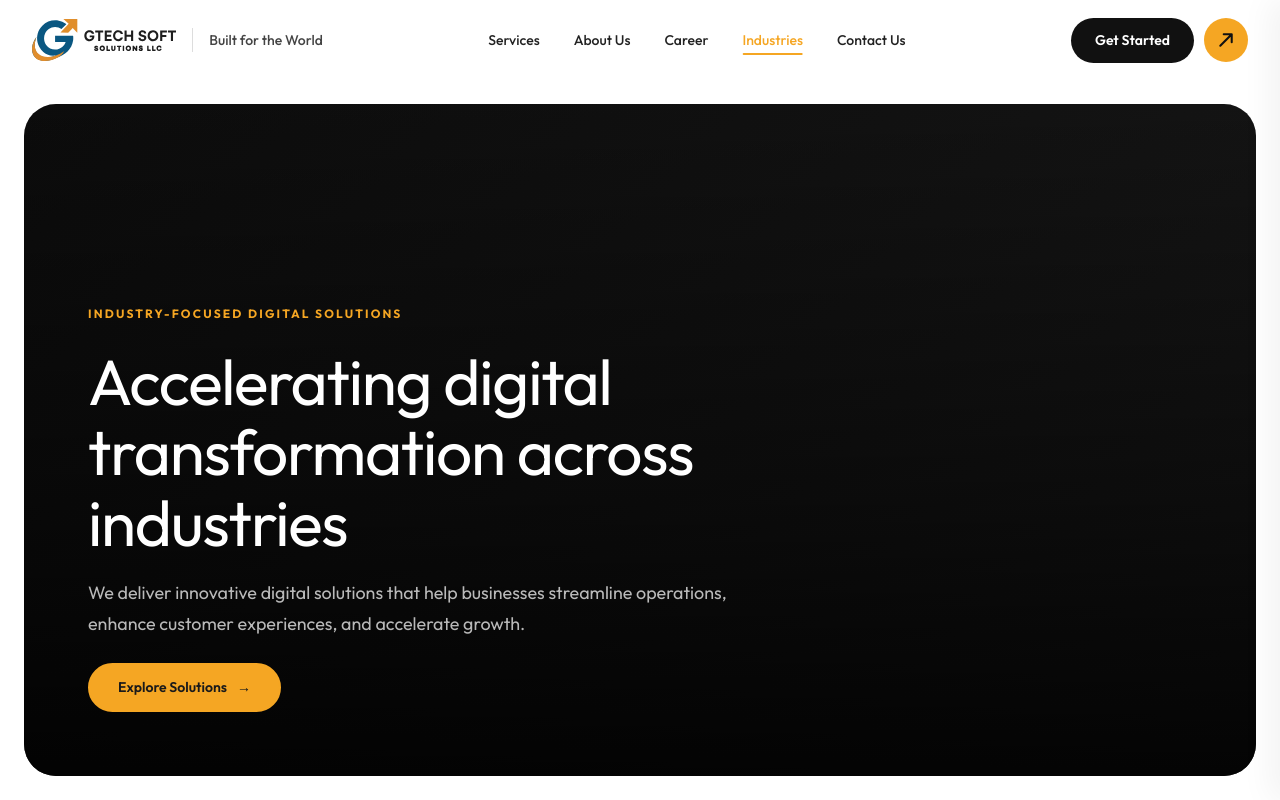
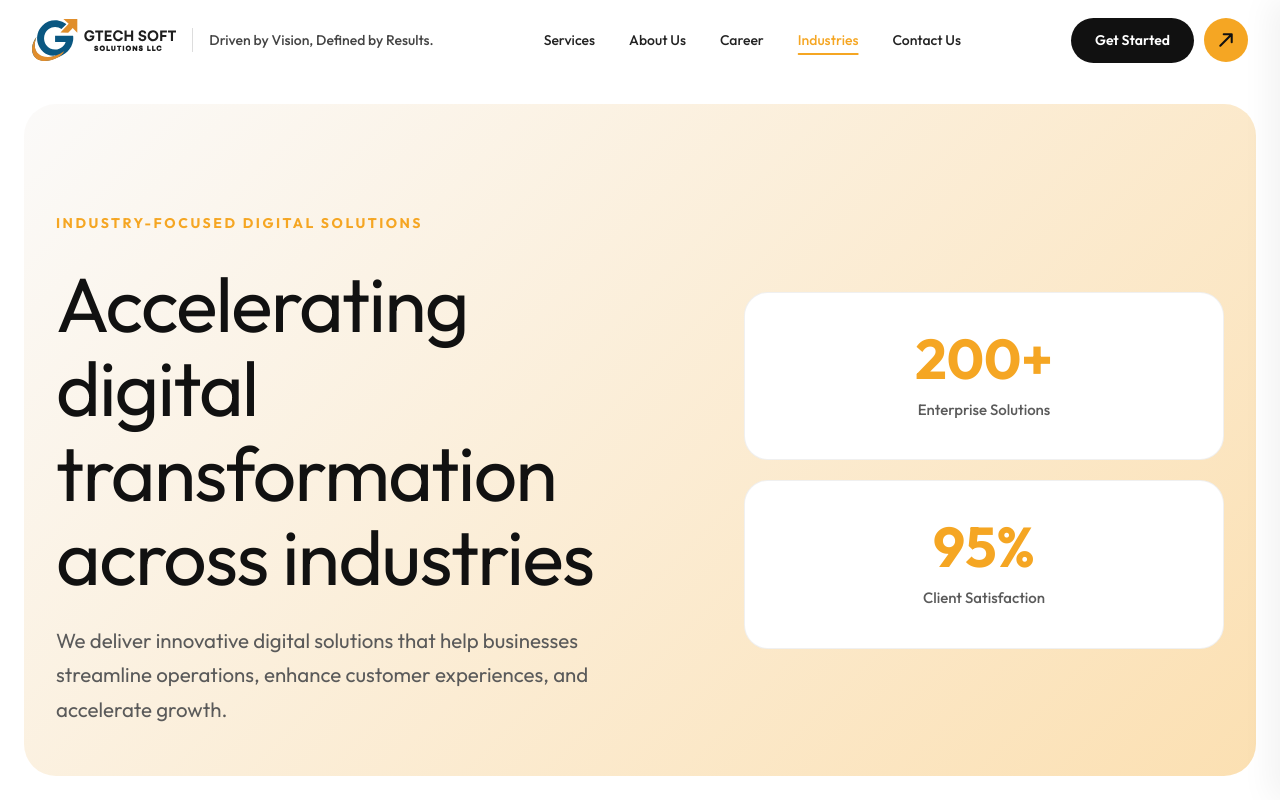
Before and after one commit to aviralsingh28/gtech, a Next.js app: page /industries in a window 1280 px wide. Shown: the top 800 px of the page. Built offline with nearby package versions, Linux system fonts and the light colour scheme; no server answers.

Commit message:
Enhance Footer and Navbar components, improve scroll behavior, and update hero sections for better layout and styling

```diff
--- a/src/components/Navbar.tsx
+++ b/src/components/Navbar.tsx
@@ -164,7 +164,7 @@ export default function Navbar() {
             />
             <div className="nav-tagline-divider" style={{ height: 24, borderLeft: "1px solid #ddd" }} />
             <span className="nav-tagline" style={{ fontSize: 14, color: "#444", fontWeight: 500, fontFamily: "'Outfit', sans-serif" }}>
-              Built for the World
+              Driven by Vision, Defined by Results.
             </span>
           </Link>
 
--- a/src/components/ScrollToTop.tsx
+++ b/src/components/ScrollToTop.tsx
@@ -1,9 +1,30 @@
-"use client";
-import { useEffect } from "react";
+// components/ScrollToTop.tsx
+'use client';
+
+import { useEffect } from 'react';
+import { usePathname } from 'next/navigation';
 
 export default function ScrollToTop() {
+  const pathname = usePathname();
+
   useEffect(() => {
-    window.scrollTo({ top: 0, behavior: 'instant' });
-  }, []);
+    // Disable automatic scroll restoration
+    if ('scrollRestoration' in window.history) {
+      window.history.scrollRestoration = 'manual';
+    }
+
+    // Scroll to top
+    window.scrollTo(0, 0);
+
+    // Optional: Smooth scroll to top for better UX
+    const timeoutId = setTimeout(() => {
+      window.scrollTo({ top: 0, behavior: 'smooth' });
+    }, 100);
+
+    return () => {
+      clearTimeout(timeoutId);
+    };
+  }, [pathname]);
+
   return null;
 }
--- a/src/components/industries/IndustriesHero.tsx
+++ b/src/components/industries/IndustriesHero.tsx
@@ -9,82 +9,117 @@ export default function IndustriesHero() {
       <div
         className="page-hero-card"
         style={{
-          background: "linear-gradient(135deg, #0d0d0d 0%, #1a1a1a 100%)",
+          background:
+            "linear-gradient(135deg, var(--surface, #fbfaf9) 0%, rgba(245, 166, 35, 0.35) 100%)",
+          display: "flex",
+          alignItems: "center",
+          minHeight: "inherit",
         }}
       >
         <div
+          className="page-hero-inner"
           style={{
-            position: "absolute",
-            inset: 0,
-            background:
-              "linear-gradient(to bottom, rgba(0,0,0,0.1) 0%, rgba(0,0,0,0.5) 60%, rgba(0,0,0,0.85) 100%)",
-            pointerEvents: "none",
+            display: "flex",
+            gap: "clamp(2rem, 5vw, 6rem)",
+            alignItems: "center",
+            justifyContent: "space-between",
+            flexWrap: "wrap",
+            maxWidth: 1400,
+            width: "100%",
+            margin: "0 auto",
+            padding: "3rem 2rem",
           }}
-          aria-hidden
-        />
-        <div className="page-hero-inner">
-          <div style={{ gridColumn: "1 / -1", maxWidth: 720 }}>
+        >
+          <div style={{ flex: 1, minWidth: 320 }}>
             <p
               style={{
-                fontSize: 12,
+                fontSize: 14,
                 letterSpacing: "0.18em",
                 color: "var(--amber, #f5a623)",
                 textTransform: "uppercase",
                 fontWeight: 700,
                 fontFamily: "'Outfit', sans-serif",
-                marginBottom: 24,
+                marginBottom: 28,
               }}
             >
               Industry-Focused Digital Solutions
             </p>
             <h1
               style={{
-                fontSize: "clamp(2.6rem, 5vw, 4.2rem)",
+                fontSize: "clamp(3.5rem, 6vw, 5rem)",
                 fontWeight: 400,
-                color: "#fff",
+                color: "#111",
                 lineHeight: 1.1,
                 fontFamily: "'Outfit', sans-serif",
                 letterSpacing: "-0.02em",
-                marginBottom: 20,
+                marginBottom: 24,
               }}
             >
               Accelerating digital transformation across industries
             </h1>
             <p
               style={{
-                fontSize: "clamp(1rem, 1.4vw, 1.15rem)",
-                color: "rgba(255,255,255,0.72)",
+                fontSize: "clamp(1.1rem, 1.6vw, 1.3rem)",
+                color: "var(--muted, #5a5a5a)",
                 lineHeight: 1.7,
                 fontFamily: "'Outfit', sans-serif",
-                maxWidth: 640,
-                marginBottom: 24,
+                maxWidth: 560,
               }}
             >
               We deliver innovative digital solutions that help businesses
               streamline operations, enhance customer experiences, and
               accelerate growth.
             </p>
-            <a
-              href="#solutions"
-              style={{
-                display: "inline-flex",
-                gap: 10,
-                alignItems: "center",
-                background: "var(--amber, #f5a623)",
-                color: "#1a1a1a",
-                padding: "12px 28px",
-                borderRadius: 100,
-                textDecoration: "none",
-                fontWeight: 600,
-                fontSize: 14,
-                fontFamily: "'Outfit', sans-serif",
-                border: "2px solid var(--amber, #f5a623)",
-                transition: "all 0.3s ease",
-              }}
-            >
-              Explore Solutions
-              <span aria-hidden>→</span>
-            </a>
+          </div>
+
+          <div
+            style={{
+              display: "flex",
+              flexDirection: "column",
+              gap: 20,
+              maxWidth: 480,
+              flex: 1,
+              minWidth: 320,
+            }}
+          >
+            {[
+              { value: "200+", label: "Enterprise Solutions" },
+              { value: "95%", label: "Client Satisfaction" },
+            ].map((stat) => (
+              <div
+                key={stat.label}
+                style={{
+                  background: "#fff",
+                  borderRadius: 24,
+                  padding: "clamp(28px, 5vw, 38px)",
+                  textAlign: "center",
+                  border: "1px solid rgba(0,0,0,0.06)",
+                }}
+              >
+                <p
+                  style={{
+                    fontSize: "clamp(2.5rem, 5vw, 3.5rem)",
+                    fontWeight: 700,
+                    color: "var(--amber, #f5a623)",
+                    marginBottom: 12,
+                    fontFamily: "'Outfit', sans-serif",
+                    lineHeight: 1,
+                  }}
+                >
+                  {stat.value}
+                </p>
+                <p
+                  style={{
+                    fontSize: 15,
+                    color: "var(--muted, #5a5a5a)",
+                    fontWeight: 500,
+                    fontFamily: "'Outfit', sans-serif",
+                  }}
+                >
+                  {stat.label}
+                </p>
+              </div>
+            ))}
           </div>
         </div>
       </div>
--- a/src/components/services/ServicesHero.tsx
+++ b/src/components/services/ServicesHero.tsx
@@ -8,26 +8,45 @@ export default function ServicesHero() {
       <style>{pageHeroStyles}</style>
       <div
         className="page-hero-card"
-        style={{ background: "var(--surface, #fbfaf9)" }}
+        style={{
+          background:
+            "linear-gradient(135deg, var(--surface, #fbfaf9) 0%, rgba(245, 166, 35, 0.35) 100%)",
+          display: "flex",
+          alignItems: "center",
+          minHeight: "inherit",
+        }}
       >
-        <div className="page-hero-inner">
-          <div>
+        <div
+          className="page-hero-inner"
+          style={{
+            display: "flex",
+            gap: "clamp(2rem, 5vw, 6rem)",
+            alignItems: "center",
+            justifyContent: "space-between",
+            flexWrap: "wrap",
+            maxWidth: 1400, // Increased from 1200
+            width: "100%",
+            margin: "0 auto",
+            padding: "3rem 2rem", // Increased vertical padding
+          }}
+        >
+          <div style={{ flex: 1, minWidth: 320 }}> {/* Increased minWidth */}
             <p
               style={{
-                fontSize: 12,
+                fontSize: 14, // Increased from 12
                 letterSpacing: "0.18em",
                 color: "var(--amber, #f5a623)",
                 textTransform: "uppercase",
                 fontWeight: 700,
                 fontFamily: "'Outfit', sans-serif",
-                marginBottom: 24,
+                marginBottom: 28, // Increased from 24
               }}
             >
               Our Services
             </p>
             <h1
               style={{
-                fontSize: "clamp(2.6rem, 5vw, 4.2rem)",
+                fontSize: "clamp(3rem, 6vw, 5rem)", // Increased from 2.6rem to 3rem min, 4.2rem to 5rem max
                 fontWeight: 400,
                 color: "#111",
                 lineHeight: 1.1,
@@ -47,13 +66,15 @@ export default function ServicesHero() {
             style={{
               display: "flex",
               flexDirection: "column",
-              gap: 20,
-              maxWidth: 480,
+              gap: 24, // Increased from 20
+              maxWidth: 560, // Increased from 480
+              flex: 1,
+              minWidth: 320, // Increased from 280
             }}
           >
             <p
               style={{
-                fontSize: "clamp(1rem, 1.4vw, 1.15rem)",
+                fontSize: "clamp(1.1rem, 1.6vw, 1.3rem)", // Increased from 1rem/1.15rem
                 color: "var(--muted, #5a5a5a)",
                 lineHeight: 1.7,
                 fontFamily: "'Outfit', sans-serif",
@@ -66,9 +87,9 @@ export default function ServicesHero() {
             <div
               style={{
                 display: "flex",
-                gap: 10,
+                gap: 12, // Increased from 10
                 flexWrap: "wrap",
-                marginTop: 8,
+                marginTop: 12, // Increased from 8
               }}
             >
               {[
@@ -83,10 +104,10 @@ export default function ServicesHero() {
                 <span
                   key={tag}
                   style={{
-                    padding: "8px 18px",
+                    padding: "10px 22px", // Increased from 8px 18px
                     border: "1px solid #d8d4c8",
                     borderRadius: 100,
-                    fontSize: 13,
+                    fontSize: 14, // Increased from 13
                     color: "#222",
                     fontWeight: 500,
                     fontFamily: "'Outfit', sans-serif",
--- a/src/components/services/TechStack.tsx
+++ b/src/components/services/TechStack.tsx
@@ -53,6 +53,24 @@ const stacks = [
       "CI/CD pipelines — Automated delivery",
       "Nginx / Apache — Web servers",
       "Monitoring & observability tooling",
+    ],
+  },
+    {
+    title: "Testing",
+    items: [
+      "Jest — Unit & integration testing framework",
+      "Cypress — E2E & component testing",
+      "Playwright — Cross-browser automation",
+      "Sentry — Error monitoring & debugging",
+    ],
+  },
+  {
+    title: "AI & Machine Learning",
+    items: [
+      "OpenAI GPT — LLM integration & generation",
+      "LangChain — AI agent orchestration",
+      "TensorFlow — Deep learning models",
+      "Hugging Face — NLP & model hub",
     ],
   },
 ];
```
Also changed, not shown: src/components/Footer.tsx (+66 -10 lines), src/components/about/AboutHero.tsx (+36 -14 lines), src/components/career/CareerHero.tsx (+33 -15 lines), public/images/footer-images/image-8.png.
